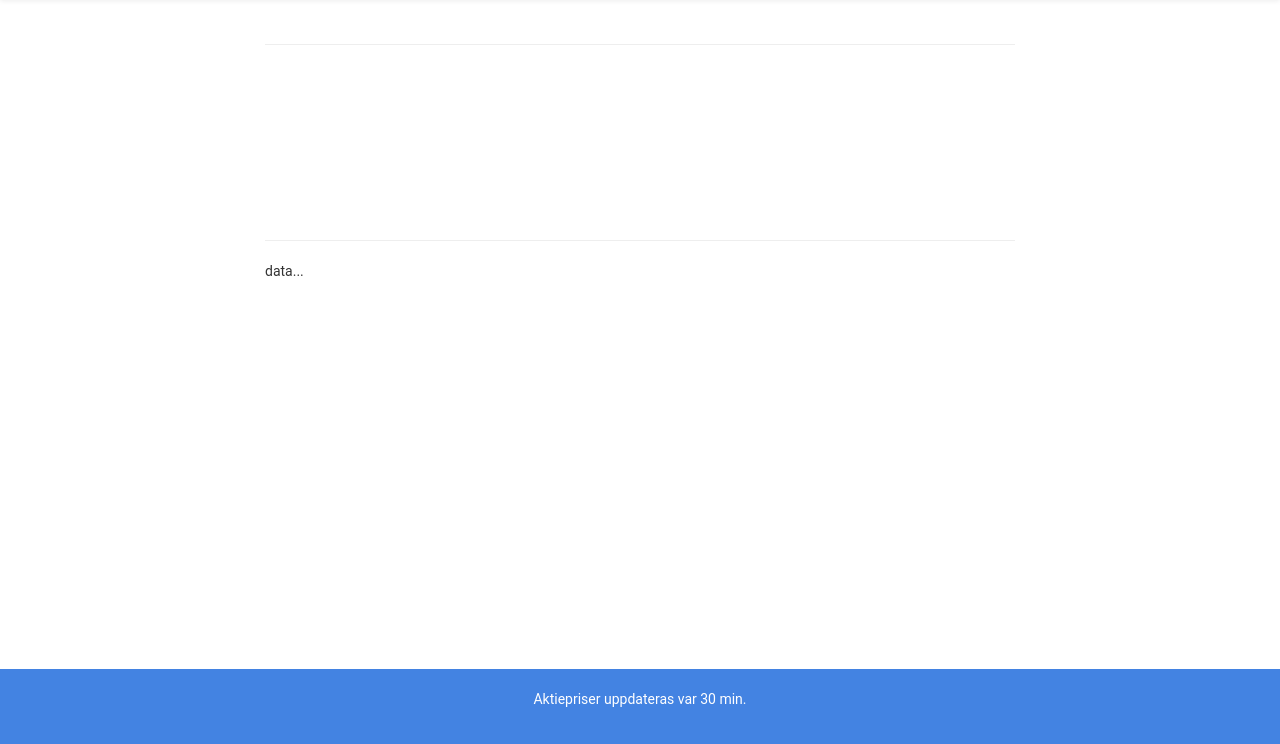
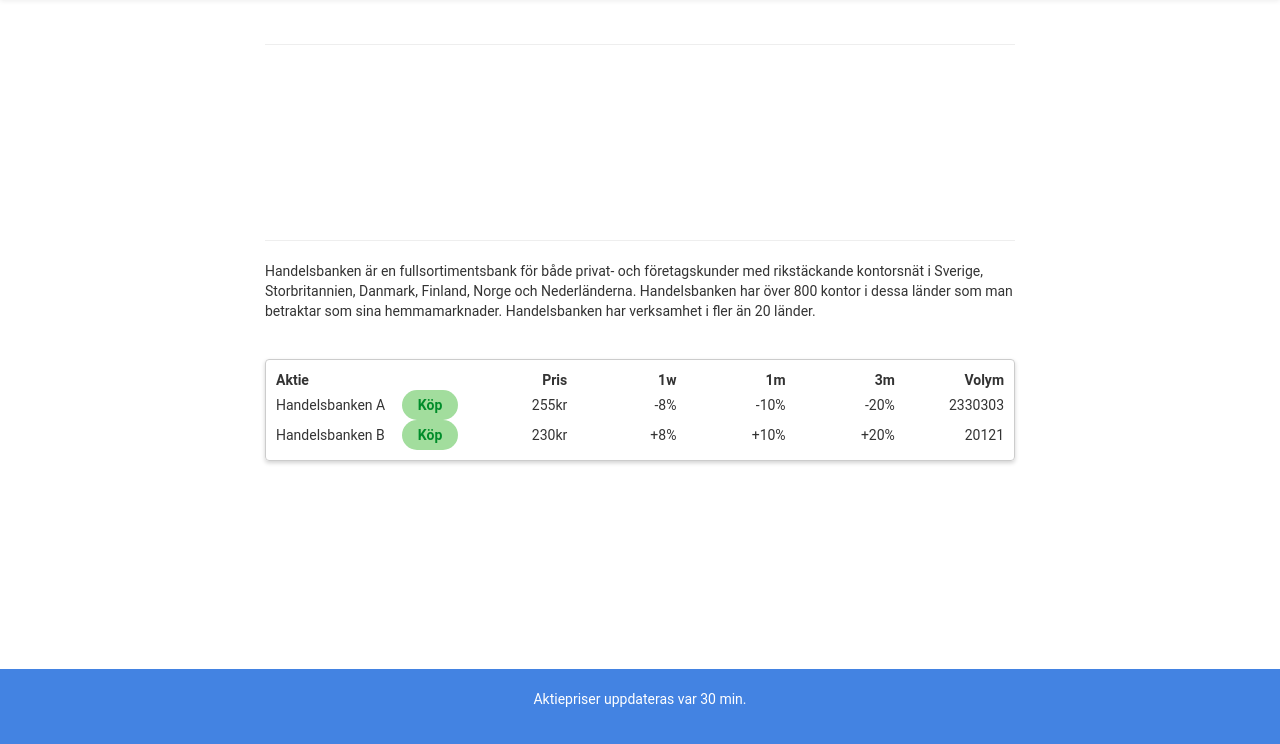
Before and after one commit to JohanKJIP/aktiearbitrage, a Django app: template mainpage/templates/mainpage/stock_detail.html in a window 1280 px wide. Shown: the part 56-800 px from the top of the page. Run offline with Django 3.2, Linux system fonts and the light colour scheme; the template is opened without the code that fills it, so the values that code supplies are empty; some libraries are stand-ins or nearby versions.

Commit message:
detailed stock page static mockup

```diff
--- a/mainpage/static/css/mainpage.css
+++ b/mainpage/static/css/mainpage.css
@@ -188,3 +188,25 @@ SEARCH BAR
 .navbar {
     margin-top: 5px;
 }
+
+/* STOCK INFO TABLE */
+#stock-info-table {
+    width: 100%;
+    padding: 10px;
+}
+
+.table-cell-number {
+    text-align: right;
+    width: 15%;
+}
+
+.button {
+    background-color: rgb(162, 221, 157);
+    color: rgb(0, 141, 42);
+    text-align: center;
+    font-weight: 600;
+    border-radius: 20px;
+    padding-right: 12px;
+    padding-left: 12px;
+    height: 10px;
+}
--- a/mainpage/templates/mainpage/base.html
+++ b/mainpage/templates/mainpage/base.html
@@ -36,7 +36,7 @@
                     </ul>
                     <form class="navbar-form navbar-left">
                         <div class="form-group">
-                            <input id="search" type="text" class="form-control searchTerm" placeholder="Sök..." onkeyup="updateSearchResult()">
+                            <input id="search" type="text" class="form-control searchTerm" placeholder="Sök..." autocomplete="off" onkeyup="updateSearchResult()">
                         </div>
                     </form>
                 </div><!-- /.navbar-collapse -->
--- a/mainpage/templates/mainpage/stock_detail.html
+++ b/mainpage/templates/mainpage/stock_detail.html
@@ -6,8 +6,37 @@
         <hr>
         <canvas id="stock-chart" width="50%"></canvas>
         <hr>
-        <div class="stock-info">
-            <p> data... </p>
-        </div>
+        <p>
+            Handelsbanken är en fullsortimentsbank för både privat- och företagskunder med rikstäckande kontorsnät i Sverige, Storbritannien, Danmark, Finland, Norge och Nederländerna. Handelsbanken har över 800 kontor i dessa länder som man betraktar som sina hemmamarknader. Handelsbanken har verksamhet i fler än 20 länder.
+        </p>
+        <table id="stock-info-table">
+            <tr>
+                <th>Aktie</th>
+                <th></th>
+                <th class="table-cell-number">Pris</th>
+                <th class="table-cell-number">1w</th>
+                <th class="table-cell-number">1m</th>
+                <th class="table-cell-number">3m</th>
+                <th class="table-cell-number">Volym</th>
+            </tr>
+            <tr>
+                <td>Handelsbanken A</td>
+                <td class="button noselect clickable">Köp</td>
+                <td class="table-cell-number">255kr</td>
+                <td class="table-cell-number">-8%</td>
+                <td class="table-cell-number">-10%</td>
+                <td class="table-cell-number">-20%</td>
+                <td class="table-cell-number">2330303</td>
+            </tr>
+            <tr>
+                <td>Handelsbanken B</td>
+                <td class="button noselect clickable">Köp</td>
+                <td class="table-cell-number">230kr</td>
+                <td class="table-cell-number">+8%</td>
+                <td class="table-cell-number">+10%</td>
+                <td class="table-cell-number">+20%</td>
+                <td class="table-cell-number">20121</td>
+            </tr>
+        </table>
     </div>
 {% endblock %}
```
